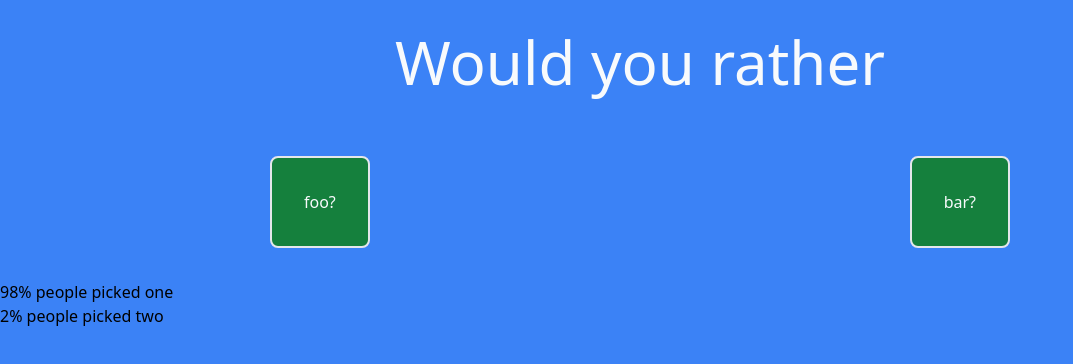
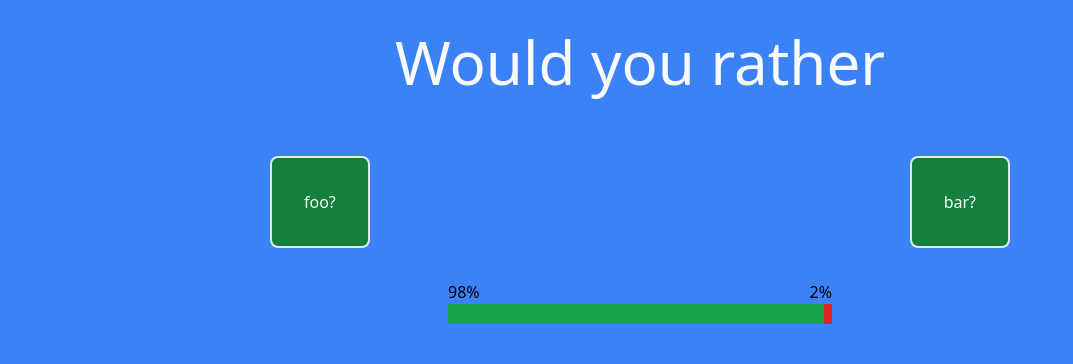
Before and after one commit to Earthstar/would-you-rather, a React (Create React App) app: page /choices/1 in a window 1280 px wide. Both pictures are taken after a click on the button "foo?". Shown: the top 364 px of the page, without its empty margins (0-1073 px from the left). Built offline with nearby package versions, Linux system fonts and the light colour scheme.

Commit message:
Implement percent bar

```diff
--- a/src/assets/main.css
+++ b/src/assets/main.css
@@ -543,12 +543,40 @@ video {
   display: flex;
 }
 
+.h-5 {
+  height: 1.25rem;
+}
+
+.w-96 {
+  width: 24rem;
+}
+
+.w-full {
+  width: 100%;
+}
+
+.w-40 {
+  width: 10rem;
+}
+
+.w-32 {
+  width: 8rem;
+}
+
+.basis-0 {
+  flex-basis: 0px;
+}
+
 .flex-row {
   flex-direction: row;
 }
 
 .flex-col {
   flex-direction: column;
+}
+
+.place-content-center {
+  place-content: center;
 }
 
 .place-content-around {
@@ -559,12 +587,24 @@ video {
   justify-content: center;
 }
 
-.rounded {
-  border-radius: 0.25rem;
+.justify-between {
+  justify-content: space-between;
 }
 
-.rounded-full {
-  border-radius: 9999px;
+.justify-items-center {
+  justify-items: center;
+}
+
+.place-self-center {
+  place-self: center;
+}
+
+.self-start {
+  align-self: flex-start;
+}
+
+.self-end {
+  align-self: flex-end;
 }
 
 .rounded-lg {
@@ -575,24 +615,14 @@ video {
   border-width: 2px;
 }
 
-.bg-blue-400 {
-  --tw-bg-opacity: 1;
-  background-color: rgb(96 165 250 / var(--tw-bg-opacity));
-}
-
 .bg-blue-500 {
   --tw-bg-opacity: 1;
   background-color: rgb(59 130 246 / var(--tw-bg-opacity));
 }
 
-.bg-red-500 {
+.bg-green-700 {
   --tw-bg-opacity: 1;
-  background-color: rgb(239 68 68 / var(--tw-bg-opacity));
-}
-
-.bg-red-800 {
-  --tw-bg-opacity: 1;
-  background-color: rgb(153 27 27 / var(--tw-bg-opacity));
+  background-color: rgb(21 128 61 / var(--tw-bg-opacity));
 }
 
 .bg-red-600 {
@@ -600,24 +630,9 @@ video {
   background-color: rgb(220 38 38 / var(--tw-bg-opacity));
 }
 
-.bg-blue-600 {
+.bg-green-600 {
   --tw-bg-opacity: 1;
-  background-color: rgb(37 99 235 / var(--tw-bg-opacity));
-}
-
-.bg-red-200 {
-  --tw-bg-opacity: 1;
-  background-color: rgb(254 202 202 / var(--tw-bg-opacity));
-}
-
-.bg-green-700 {
-  --tw-bg-opacity: 1;
-  background-color: rgb(21 128 61 / var(--tw-bg-opacity));
-}
-
-.bg-white {
-  --tw-bg-opacity: 1;
-  background-color: rgb(255 255 255 / var(--tw-bg-opacity));
+  background-color: rgb(22 163 74 / var(--tw-bg-opacity));
 }
 
 .p-8 {
@@ -633,9 +648,14 @@ video {
   line-height: 1;
 }
 
-.text-white {
-  --tw-text-opacity: 1;
-  color: rgb(255 255 255 / var(--tw-text-opacity));
+.text-2xl {
+  font-size: 1.5rem;
+  line-height: 2rem;
+}
+
+.text-3xl {
+  font-size: 1.875rem;
+  line-height: 2.25rem;
 }
 
 .text-slate-50 {
--- a/src/components/ChoicePage.tsx
+++ b/src/components/ChoicePage.tsx
@@ -8,9 +8,16 @@ export interface ChoicePercentBarProps {
 }
 function ChoicePercentBar(percent: ChoicePercentBarProps) {
   return (
-    <div>
-      <div>{percent.value}% people picked one</div>
-      <div>{100 - percent.value}% people picked two</div>
+    <div className="w-96 place-self-center">
+      <div className="percent-info flex flex-row justify-between">
+        <div className="">{percent.value}%</div>
+        <div className="">{100 - percent.value}%</div>
+      </div>
+      <div className="percent-bar h-5 bg-red-600 w-full">
+        <div className="h-5 bg-green-600" style={{
+          width: `${percent.value}%`
+        }}></div>
+      </div>
     </div>
   );
 }
@@ -57,7 +64,7 @@ export function ChoicePageDataWrapper() {
 export default function ChoicePage(choicePageParams: ChoicePageParams) {
   const [showPercent, setShowPercent] = useState(false);
   return (
-    <div>
+    <div className="flex flex-col place-content-around">
       <h1 className="m-8 text-center text-6xl text-slate-50">Would you rather</h1>
       <div className="flex flex-row place-content-around">
         <TextChoice
@@ -79,7 +86,11 @@ export default function ChoicePage(choicePageParams: ChoicePageParams) {
             data-testid="choicePercentBar"
             value={choicePageParams.percentChoosingFirst}
           />
-          {choicePageParams.nextUrl && (<button><Link to={choicePageParams.nextUrl}>Next</Link></button>)}
+          {choicePageParams.nextUrl &&
+            (<button className="flex m-8 justify-center text-slate-50 rounded-lg bg-green-700 text-3xl">
+              <span className="p-8 place-content-center"><Link  to={choicePageParams.nextUrl}>Next</Link></span>
+
+          </button>)}
         </>
       )}
     </div>
```
